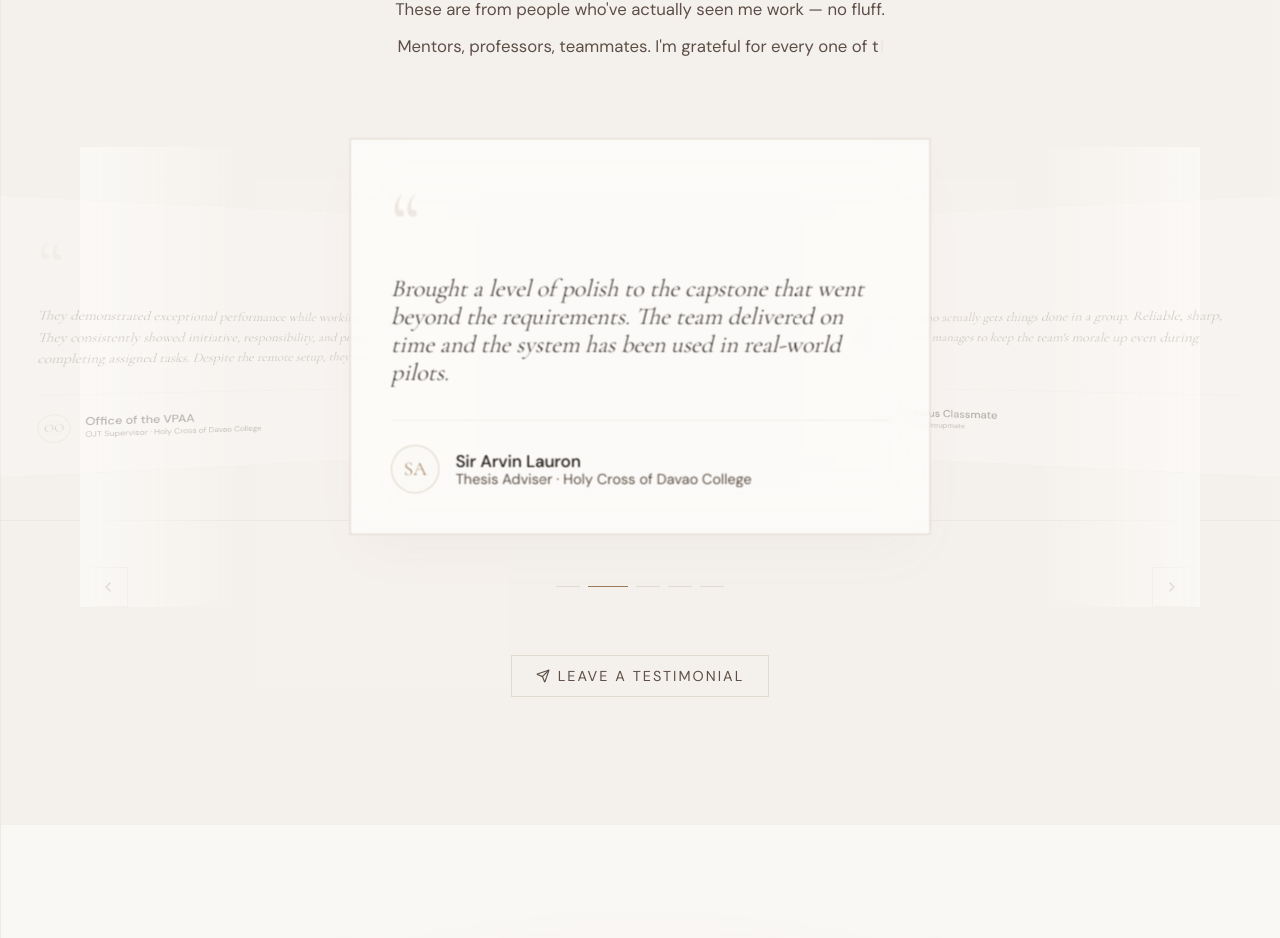
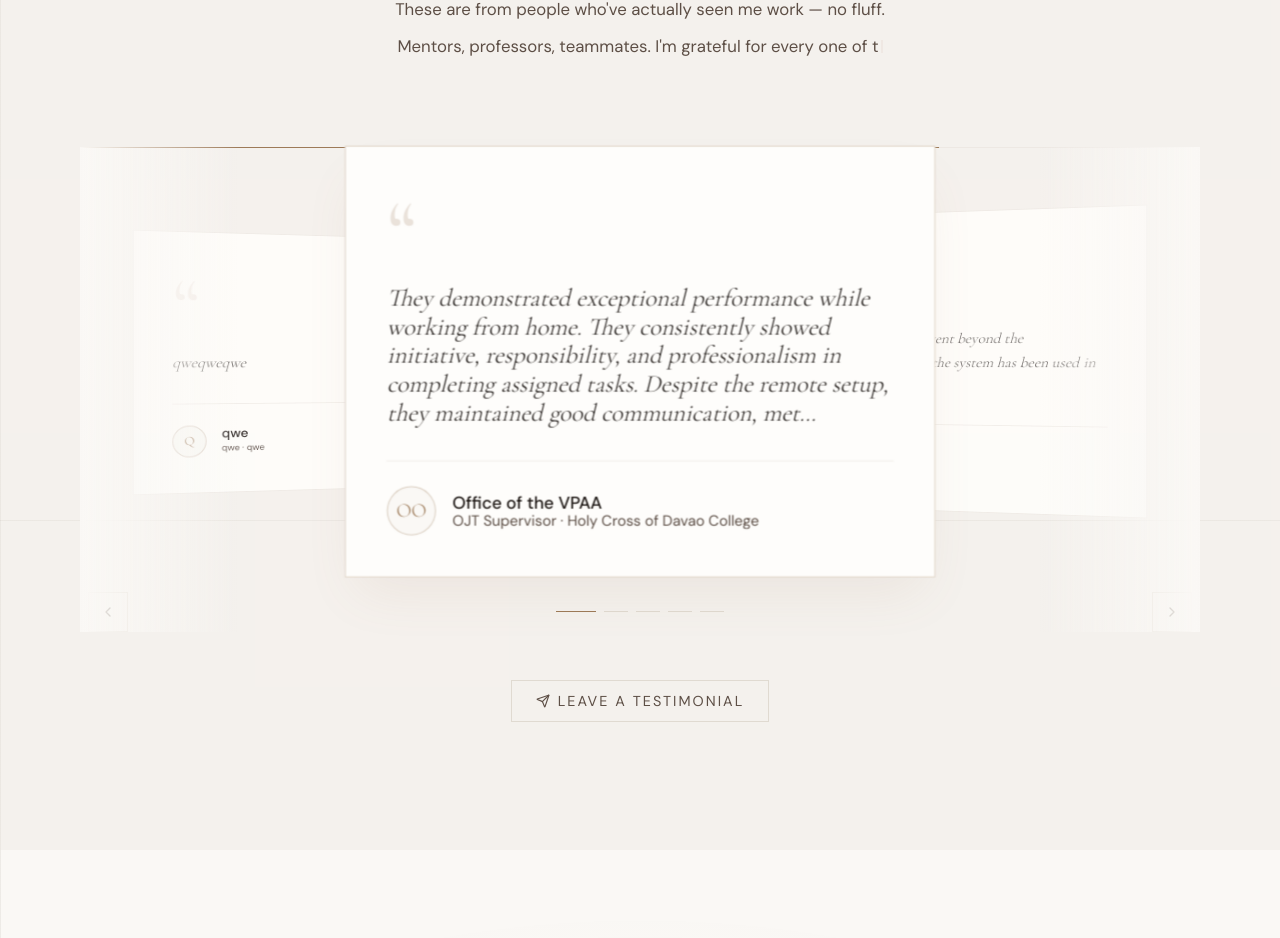
Before and after one commit to UserReji/Official-Portfolio, a Next.js app: page / in a window 1280 px wide. Shown: the part 6680-7618 px from the top of the page. Built offline with nearby package versions, Linux system fonts and the light colour scheme; no server answers.

Commit message:
testimonials fix

```diff
--- a/src/components/sections/testimonials-section.tsx
+++ b/src/components/sections/testimonials-section.tsx
@@ -1,13 +1,16 @@
 "use client";
 
-import { motion, AnimatePresence, useMotionValue, useTransform, PanInfo } from "framer-motion";
+import { motion, AnimatePresence, useMotionValue, useTransform, useTime, PanInfo } from "framer-motion";
 import { Send, CheckCircle2, XCircle, ChevronDown, ChevronUp, ChevronLeft, ChevronRight } from "lucide-react";
 import type { Testimonial } from "@/types";
 import { useState, useEffect, useRef, useCallback } from "react";
 
 const EMPTY = { name: "", role: "", company: "", content: "" };
-const AUTO_ADVANCE_MS = 6000;
+const AUTO_ADVANCE_MS = 9000;
 const SWIPE_THRESHOLD = 60;
+// Slow, weighted ease — feels like a turntable, not a snap.
+const SLOW_EASE = [0.32, 0.72, 0, 1] as const;
+const TRANSITION_MS = 2400;
 
 function initials(name: string) {
   return name
@@ -28,17 +31,34 @@ export function TestimonialsSection({ items: initial }: { items: Testimonial[] }
 
   // Carousel state — index of the centered card
   const [index, setIndex] = useState(0);
+  const [direction, setDirection] = useState<1 | -1>(1);
   const [paused, setPaused] = useState(false);
   const dragX = useMotionValue(0);
+
+  // Perpetual drift — keeps the carousel breathing even when idle.
+  // useTime() is a monotonic ms-since-mount motion value from framer-motion;
+  // we transform it into a gentle sine wave for slow parallax sway.
+  // (Removed the earlier y-lift cos wave — its peak/trough deceleration
+  // was reading as a "teleport back down" snap to the eye.)
+  const time = useTime();
+  const stageSway = useTransform(
+    time,
+    (t) => {
+      const amp = paused || showForm ? 0.15 : 1;
+      return Math.sin(t / 1900) * 1.6 * amp; // ±1.6°
+    },
+    [paused, showForm]
+  );
 
   useEffect(() => { setItems(initial); }, [initial]);
 
   const total = items.length;
-  const go = useCallback((next: number) => {
+  const go = useCallback((next: number, dir: 1 | -1 = next > index || (next === 0 && index === total - 1) ? 1 : -1) => {
+    setDirection(dir);
     setIndex(((next % total) + total) % total);
-  }, [total]);
-  const prev = useCallback(() => go(index - 1), [index, go]);
-  const next = useCallback(() => go(index + 1), [index, go]);
+  }, [index]);
+  const prev = useCallback(() => go(index - 1, -1), [index, go]);
+  const next = useCallback(() => go(index + 1, 1), [index, go]);
 
   // Auto-advance
   useEffect(() => {
@@ -97,15 +117,35 @@ export function TestimonialsSection({ items: initial }: { items: Testimonial[] }
         <div className="absolute inset-y-0 left-0 w-24 md:w-40 bg-gradient-to-r from-background to-transparent z-10 pointer-events-none" />
         <div className="absolute inset-y-0 right-0 w-24 md:w-40 bg-gradient-to-l from-background to-transparent z-10 pointer-events-none" />
 
+        {/* Cycle progress bar — re-mounts on every index change so the
+            tween restarts; pauses by switching to the "frozen" branch when
+            the user hovers or the form is open. */}
+        {total > 1 && (
+          <div className="relative h-px w-full bg-border/40 overflow-hidden mb-6">
+            <motion.div
+              key={`progress-${index}-${paused}-${showForm}`}
+              initial={{ scaleX: 0 }}
+              animate={{ scaleX: 1 }}
+              transition={{
+                duration: paused || showForm ? 0 : AUTO_ADVANCE_MS / 1000,
+                ease: "linear",
+              }}
+              style={{ transformOrigin: "left center" }}
+              className="absolute inset-y-0 left-0 right-0 bg-primary"
+            />
+          </div>
+        )}
+
         {/* Stage */}
         <motion.div
           drag="x"
           dragConstraints={{ left: 0, right: 0 }}
           dragElastic={0.15}
-          style={{ x: dragX }}
+          style={{ x: dragX, rotateY: stageSway }}
           onDragEnd={onDragEnd}
           className="relative h-[360px] md:h-[380px] flex items-center justify-center cursor-grab active:cursor-grabbing"
         >
+          <AnimatePresence initial={false} mode="popLayout" custom={direction}>
             {offsets.map((offset) => {
               const i = ((index + offset) % total + total) % total;
               const item = items[i];
@@ -114,17 +154,24 @@ export function TestimonialsSection({ items: initial }: { items: Testimonial[] }
               const isCenter = offset === 0;
               const distance = Math.abs(offset);
 
-            // 3D depth transforms
-            const xPercent = offset === 0 ? 0 : offset < 0 ? -68 : 68;
-            const rotateY = offset * -22;
-            const scale = isCenter ? 1 : 0.78 - distance * 0.04;
-            const opacity = isCenter ? 1 : 0.35 - distance * 0.05;
-            const z = isCenter ? 10 : -distance * 10;
+              // 3D depth targets — kept visible (side cards stay 0.78 opacity
+              // so they read as real neighbors, not ghosts).
+              const xPercent = offset === 0 ? 0 : offset < 0 ? -42 : 42;
+              const rotateY = offset * -14;
+              const scale = isCenter ? 1 : 0.86 - distance * 0.02;
+              const opacity = isCenter ? 1 : 0.9 - distance * 0.03;
+              const z = isCenter ? 30 : 5 - distance * 2;
+
+              // Direction-aware enter/exit — new card slides in from the
+              // leading edge while departing card slides out to the trailing
+              // edge, giving a continuous hand-off instead of a snap.
+              const offStageX = direction === 1 ? 110 : -110;
 
               return (
                 <motion.div
-                key={`${item.id}-${offset}`}
-                initial={false}
+                  key={item.id}
+                  custom={direction}
+                  initial={{ x: `${offStageX}%`, opacity: 0, scale: 0.92, rotateY: direction * 14 }}
                   animate={{
                     x: `${xPercent}%`,
                     rotateY,
@@ -132,32 +179,37 @@ export function TestimonialsSection({ items: initial }: { items: Testimonial[] }
                     opacity: Math.max(opacity, 0),
                     z,
                   }}
+                  exit={{ x: `${-offStageX}%`, opacity: 0, scale: 0.92, rotateY: direction * -14 }}
                   transition={{
-                  type: "spring",
-                  stiffness: 120,
-                  damping: 22,
-                  mass: 0.6,
+                    x: { duration: TRANSITION_MS / 1000, ease: SLOW_EASE },
+                    rotateY: { duration: TRANSITION_MS / 1000, ease: SLOW_EASE },
+                    scale: { duration: TRANSITION_MS / 1000, ease: SLOW_EASE },
+                    opacity: { duration: 1.2, ease: SLOW_EASE },
+                    z: { duration: TRANSITION_MS / 1000, ease: SLOW_EASE },
                   }}
-                style={{ transformPerspective: 1200 }}
+                  style={{
+                    transformPerspective: 1200,
+                    filter: isCenter ? "saturate(1)" : "saturate(0.92)",
+                  }}
                   onClick={() => { if (!isCenter) go(index + offset); }}
-                className={`absolute w-full max-w-xl ${isCenter ? "z-20" : "z-10"}`}
+                  className={`absolute w-full max-w-xl ${isCenter ? "z-30" : "z-10"}`}
                 >
                   <div
-                  className={`relative border bg-card/80 backdrop-blur-xl p-8 md:p-10 transition-colors duration-500 ${
+                    className={`relative border p-8 md:p-10 transition-colors duration-500 ${
                       isCenter
-                      ? "border-primary/30 shadow-2xl shadow-primary/5"
-                      : "border-border/40 cursor-pointer hover:border-border"
+                        ? "border-primary/30 bg-card shadow-2xl shadow-primary/10"
+                        : "border-border/50 bg-card/95 cursor-pointer hover:border-border"
                     }`}
                   >
                     {/* Massive open-quote watermark */}
-                  <div className="font-serif text-7xl text-primary/15 leading-none mb-2 select-none">
+                    <div className={`font-serif text-7xl leading-none mb-2 select-none transition-colors duration-500 ${isCenter ? "text-primary/20" : "text-primary/10"}`}>
                       &ldquo;
                     </div>
 
                     {/* Quote */}
                     <blockquote
-                    className={`font-serif font-light italic leading-relaxed text-foreground/90 mb-8 transition-all duration-500 ${
-                      isCenter ? "text-lg md:text-xl line-clamp-5" : "text-sm line-clamp-3 text-muted-foreground"
+                      className={`font-serif font-light italic leading-relaxed mb-8 transition-all duration-500 ${
+                        isCenter ? "text-lg md:text-xl line-clamp-5 text-foreground/95" : "text-sm line-clamp-3 text-foreground/70"
                       }`}
                     >
                       {item.content}
@@ -167,7 +219,7 @@ export function TestimonialsSection({ items: initial }: { items: Testimonial[] }
                     <div className="flex items-center gap-4 pt-6 border-t border-border/40">
                       {/* Avatar — initials in a glass circle */}
                       <div
-                      className={`relative flex items-center justify-center rounded-full border border-primary/30 bg-background/70 backdrop-blur font-serif font-light text-primary transition-all duration-500 ${
+                        className={`relative flex items-center justify-center rounded-full border border-primary/30 bg-background font-serif font-light text-primary transition-all duration-500 ${
                           isCenter ? "h-12 w-12 text-base" : "h-9 w-9 text-xs"
                         }`}
                       >
@@ -195,6 +247,7 @@ export function TestimonialsSection({ items: initial }: { items: Testimonial[] }
                 </motion.div>
               );
             })}
+          </AnimatePresence>
         </motion.div>
 
         {/* Controls */}
```
Lines whose indentation alone changed are shown as unchanged.
